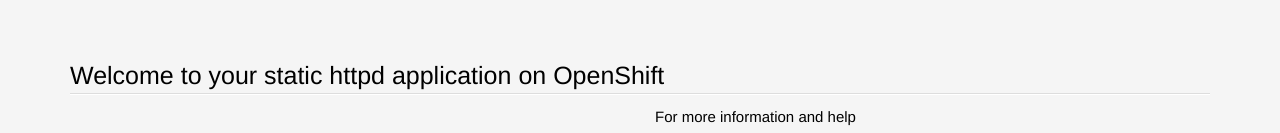
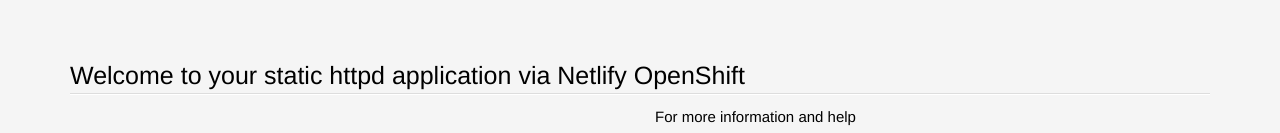
Before and after one commit to gwtharg/walmoweb, a plain HTML site: page index.html in a window 1280 px wide. Shown: the top 133 px of the page. Drawn offline with Linux system fonts and the light colour scheme.

Commit message:
Update index.html

```diff
--- a/index.html
+++ b/index.html
@@ -209,7 +209,7 @@
 
  <section class='container'>
   <hgroup>
-    <h1>Welcome to your static httpd application on OpenShift</h1>
+    <h1>Welcome to your static httpd application via Netlify OpenShift</h1>
   </hgroup>
   <div class="row">
     <section class='col-xs-12 col-sm-6 col-md-6'>
```
